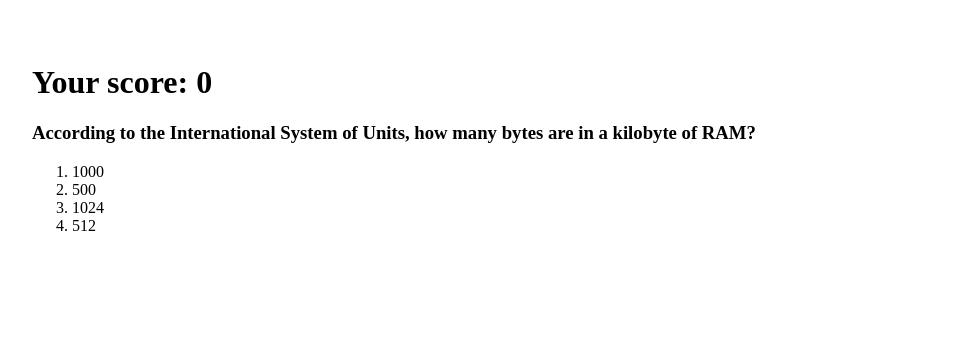
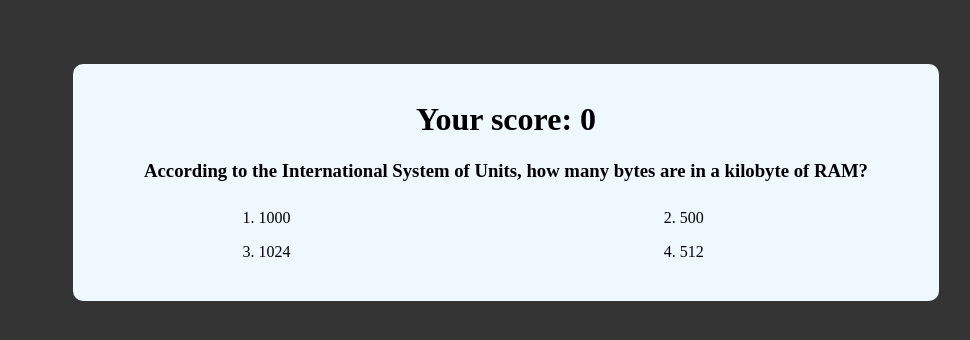
Before and after one commit to iamtimleonard/quiz-app, a plain HTML site: page index.html in a window 1280 px wide. Both pictures are taken after a click on the button "Start Quiz". Shown: the whole page, without its empty margins (134-1104 px from the left). Drawn offline with Linux system fonts and the light colour scheme.

Commit message:
add styling

```diff
--- a/index.css
+++ b/index.css
@@ -1,16 +1,36 @@
+body {
+    background-color: #343434;
+    text-align: center;
+}
+
+ul {
+    width: 100%;
+    display: grid;
+    grid-template-rows: 1fr 1fr;
+    grid-template-columns: 1fr 1fr;
+}
+
 .hidden {
     display: none;
 }
 
 .container {
-    width: 75%;
+    width: 66%;
     margin: 4rem auto;
+    background-color: aliceblue;
+    padding: 1rem;
+    border-radius: 10px;
 }
 
 .answer {
     list-style-type: decimal;
+    list-style-position: inside;
+    width: 66%;
+    margin: .5rem 0;
+    cursor: pointer;
 }
 
 .answer:hover {
-    color: #343434;
+    background-color: #343434;
+    color: #ababab;
 }
```
